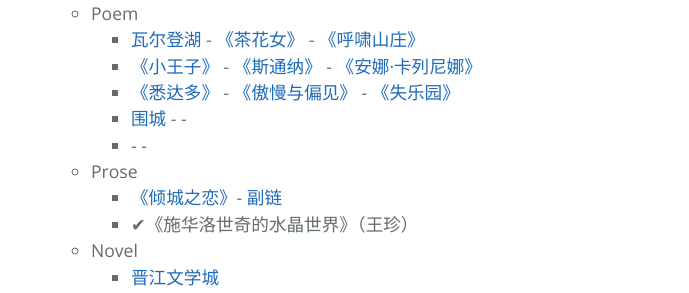
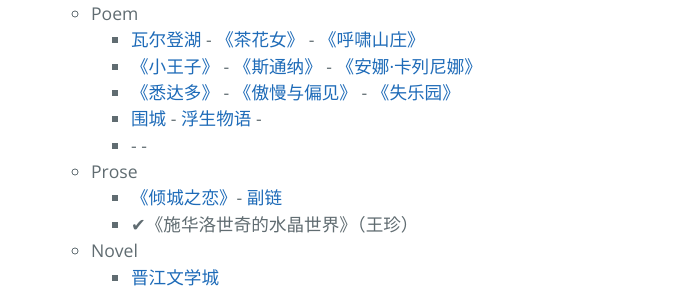
Before and after one commit to AmbroseRen/test, a Jekyll site: the page built from Library/BookListsOne.md, in a window 1280 px wide and 900 px high, scrolled down 2425 px. Shown: the part 154-447 px from the top of the window, without its empty margins (213-902 px from the left). Built offline with Jekyll 4.4.1, drawn with Linux system fonts in a browser that asks for light colours; our own code applies the rules of GitHub Pages for plain Markdown files; the repository's description, which GitHub fills in, is left out.

Commit message:
Update BookListsOne.md

```diff
--- a/Library/BookListsOne.md
+++ b/Library/BookListsOne.md
@@ -147,7 +147,7 @@
                     <li><a href="http://www.newxue.com/waerdenghu/">瓦尔登湖</a> - <a href="http://www.newxue.com/chahuanv/">《茶花女》</a> - <a href="http://www.newxue.com/mingzhu/huxiaoshanzhuang/">《呼啸山庄》</a></li>
                     <li><a href="http://www.newxue.com/mingzhu/xiaowangzi/">《小王子》</a> - <a href="https://www.yooread.net/7/4978/">《斯通纳》</a> - <a href="http://www.newxue.com/mingzhu/annakalienina/">《安娜·卡列尼娜》</a></li>
                     <li><a href="https://raw.githubusercontent.com/AmbroseRen/Picture/master/book/Literature/Poem/%E6%82%89%E8%BE%BE%E5%A4%9A.txt">《悉达多》</a> - <a href="http://www.dushu369.com/waiguomingzhu/amypj/">《傲慢与偏见》</a> - <a href="https://www.kunnu.com/shileyuan/">《失乐园》</a></li>
-                    <li><a href="http://www.newxue.com/weicheng/">围城</a> - <a href=""></a> - <a href=""></a></li>
+                    <li><a href="http://www.newxue.com/weicheng/">围城</a> - <a href="http://www.qxtxt.com/fushengwuyu/">浮生物语</a> - <a href=""></a></li>
                     <li><a href=""></a> - <a href=""></a> - <a href=""></a></li>
                 </ul>
             </li>
```
